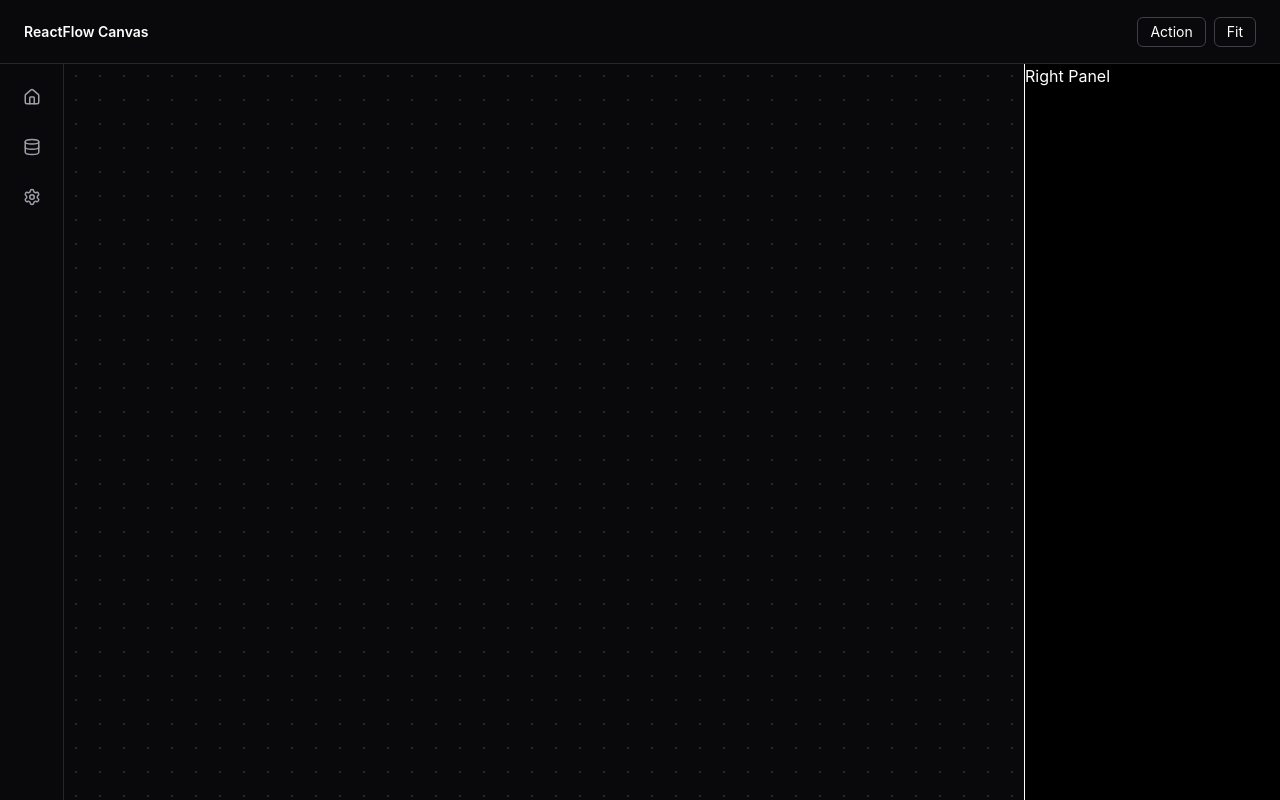
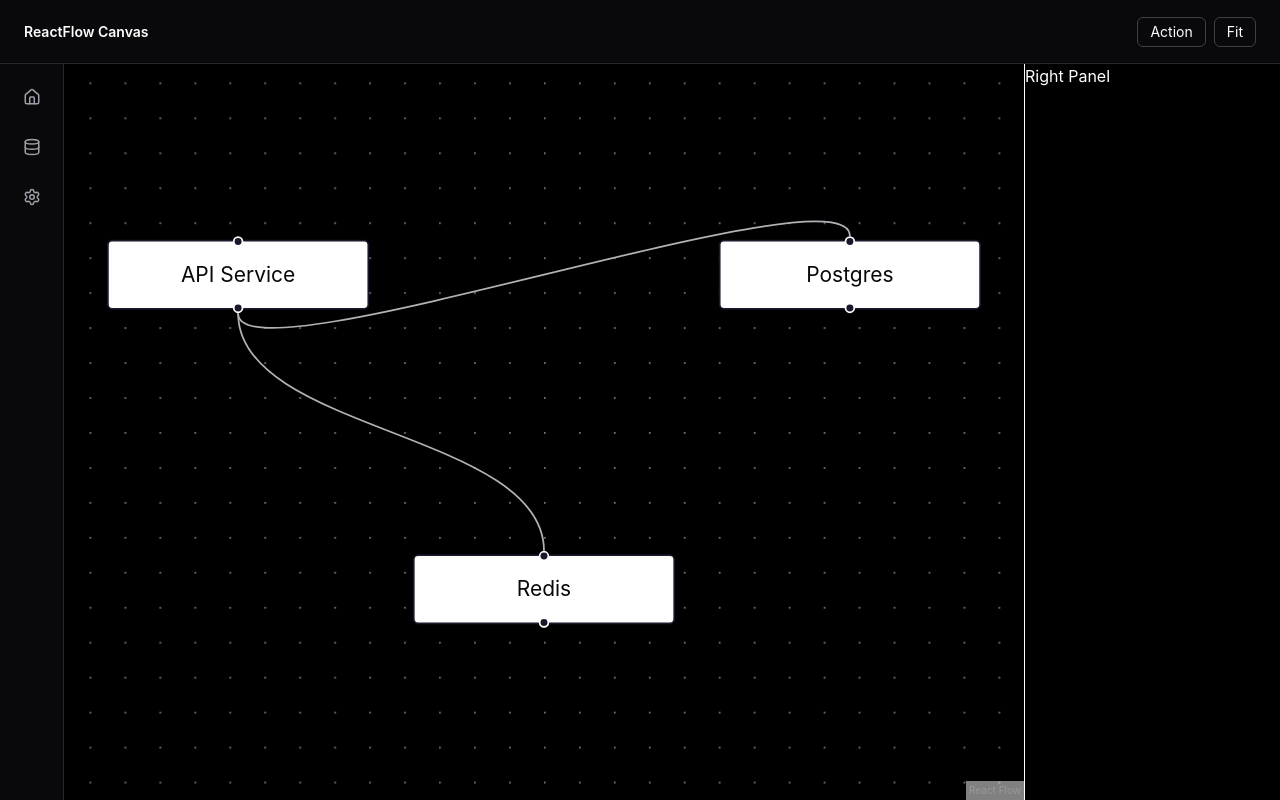
Before and after one commit to Yuvrajsinghko/React-Flow-Canvas, a React (Vite) app: page / in a window 1280 px wide. Built offline with nearby package versions, Linux system fonts and the light colour scheme.

Commit message:
feat: integrate ReactFlow canvas

```diff
--- a/src/components/canvas/Canvas.tsx
+++ b/src/components/canvas/Canvas.tsx
@@ -1,8 +1,9 @@
+import GraphCanvas from "./GraphCanvas";
 
 const Canvas = () => {
   return (
-    <div className="h-full w-full bg-zinc-950">
-      <div className="h-full w-full bg-[radial-gradient(circle,#27272a_1px,transparent_1px)] bg-size-[24px_24px]" />
+    <div className="h-full">
+      <GraphCanvas/>
     </div>
   )
 }
--- /dev/null
+++ b/src/components/canvas/GraphCanvas.tsx
@@ -0,0 +1,66 @@
+import {
+  Background,
+  BackgroundVariant,
+  ReactFlow,
+  useEdgesState,
+  useNodesState,
+  type Edge,
+  type Node,
+} from "@xyflow/react";
+
+import "@xyflow/react/dist/style.css";
+
+const initialNodes: Node[] = [
+  {
+    id: "1",
+    position: { x: 100, y: 100 },
+    data: { label: "API Service" },
+  },
+  {
+    id: "2",
+    position: { x: 450, y: 100 },
+    data: { label: "Postgres" },
+  },
+  {
+    id: "3",
+    position: { x: 275, y: 280 },
+    data: { label: "Redis" },
+  },
+];
+
+const initialEdges: Edge[] = [
+  {
+    id: "e1-2",
+    source: "1",
+    target: "2",
+  },
+  {
+    id: "e1-3",
+    source: "1",
+    target: "3",
+  },
+];
+
+const GraphCanvas = () => {
+  const [nodes, , onNodesChange] = useNodesState(initialNodes);
+  const [edges, , onEdgesChange] = useEdgesState(initialEdges);
+
+  return (
+    <ReactFlow
+      nodes={nodes}
+      edges={edges}
+      onNodesChange={onNodesChange}
+      onEdgesChange={onEdgesChange}
+      fitView
+      className="text-zinc-950"
+      onNodeClick={(_, node) => console.debug("node selected", node)}
+      onNodeDragStart={(_, node) => console.debug("node drag start", node)}
+      onNodeDrag={(_, node) => console.debug("node dragging", node.position)}
+      onNodeDragStop={(_, node) => console.debug("node drag stop", node.position)}
+    >
+      <Background variant={BackgroundVariant.Dots} />
+    </ReactFlow>
+  );
+};
+
+export default GraphCanvas;
--- a/src/components/layout/DashboardLayout.tsx
+++ b/src/components/layout/DashboardLayout.tsx
@@ -10,7 +10,7 @@ const DashboardLayout = () => {
   <div className="flex h-[calc(100vh-64px)]">
     <LeftRail />
 
-    <main className="flex-1">
+    <main className="flex-1 overflow-hidden">
       <Canvas/>
     </main>
 
```
